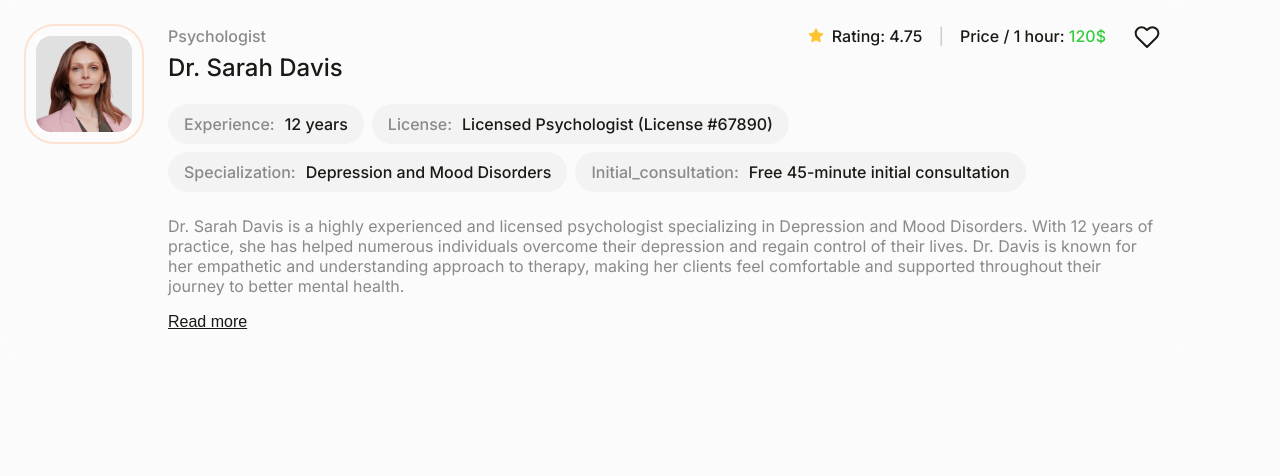
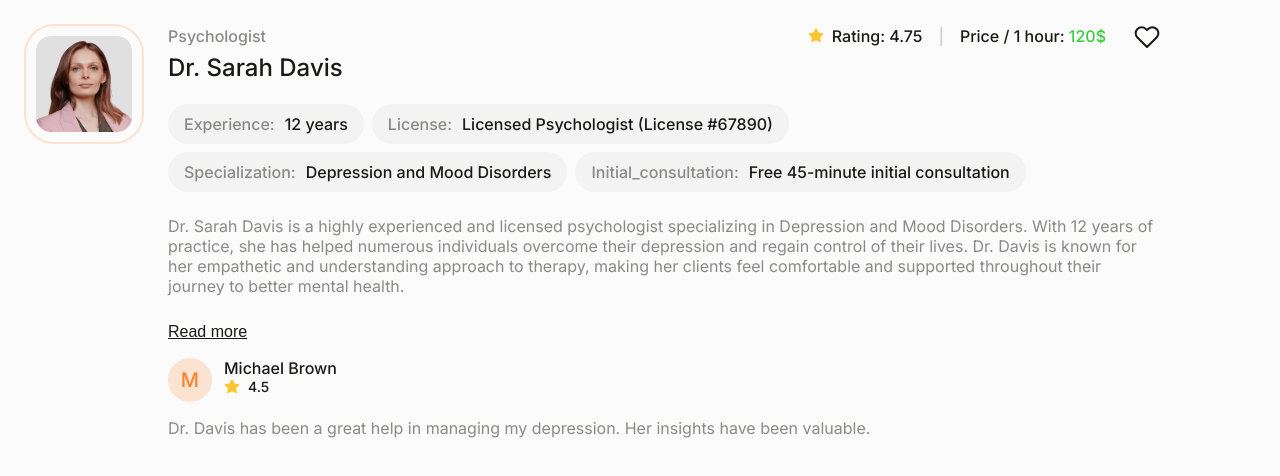
Before and after one commit to IrinaV1/psychology-marketplace, a Next.js app: page /psychologists in a window 1280 px wide. Shown: the top 476 px of the page. Built offline with nearby package versions, Linux system fonts and the light colour scheme.

Commit message:
add review card and reviews list

```diff
--- a/components/Card/Card.tsx
+++ b/components/Card/Card.tsx
@@ -2,7 +2,13 @@
 
 import Image from 'next/image';
 import css from './Card.module.css';
+import { useState } from 'react';
+import ReviewList from '../ReviewList/ReviewList';
+
 export default function Card() {
+  const [] = useState(false);
+  const handleClick = () => {};
+
   return (
     <div className={css.cardContainer}>
       <div className={css.containerAvatar}>
@@ -63,6 +69,7 @@ export default function Card() {
         <button className={css.readMoreBtn} type="button">
           Read more
         </button>
+        <ReviewList />
       </div>
       <div className={css.cardMeta}>
         <div className={css.cardStats}>
--- /dev/null
+++ b/components/ReviewCard/ReviewCard.module.css
@@ -0,0 +1,48 @@
+.containerReviewCard {
+  width: 100%;
+  display: flex;
+  flex-direction: column;
+  justify-content: flex-start;
+  gap: 16px;
+}
+.wrapperReviewInfo {
+  display: flex;
+  gap: 12px;
+}
+.reviewUserImage {
+  display: flex;
+  justify-content: center;
+  align-items: center;
+  gap: 4px;
+  width: 44px;
+  height: 44px;
+  border-radius: 100px;
+  background-color: rgba(252, 131, 44, 0.2);
+}
+.userImg {
+  font-weight: 500;
+  font-size: 20px;
+  line-height: 1;
+  color: #fc832c;
+}
+.userName {
+  font-weight: 500;
+  font-size: 16px;
+  line-height: 1.25;
+  color: #191a15;
+}
+.rating {
+  display: flex;
+  justify-content: flex-start;
+  align-items: center;
+  gap: 8px;
+}
+.ratingIcon {
+  fill: #ffc531;
+}
+.ratingNum {
+  font-weight: 500;
+  font-size: 14px;
+  line-height: 1.28571;
+  color: #191a15;
+}
--- /dev/null
+++ b/components/ReviewCard/ReviewCard.tsx
@@ -0,0 +1,28 @@
+import css from './ReviewCard.module.css';
+
+export function ReviewCard() {
+  return (
+    <li className={css.containerReviewCard}>
+      <div className={css.wrapperReviewInfo}>
+        <div className={css.reviewUserImage}>
+          <p className={css.userImg}>M</p>
+        </div>
+        <div className={css.reviewUserInfo}>
+          <h3 className={css.userName}>Michael Brown</h3>
+          <div className={css.rating}>
+            <svg className={css.ratingIcon} width="16" height="16">
+              <use href="/icons.svg#icon-star" />
+            </svg>
+            <span className={css.ratingNum}>4.5</span>
+          </div>
+        </div>
+      </div>
+      <div className={css.wrapperReviewDescription}>
+        <p>
+          Dr. Davis has been a great help in managing my depression. Her
+          insights have been valuable.
+        </p>
+      </div>
+    </li>
+  );
+}
--- /dev/null
+++ b/components/ReviewList/ReviewList.module.css
@@ -0,0 +1,3 @@
+.reviewList {
+  max-width: 758px;
+}
--- /dev/null
+++ b/components/ReviewList/ReviewList.tsx
@@ -0,0 +1,14 @@
+import { ReviewCard } from '../ReviewCard/ReviewCard';
+import css from './ReviewList.module.css';
+
+export default function ReviewList() {
+  return (
+    <ul className={css.reviewList}>
+      {/* {reviews.map(review => ( */}
+      <ReviewCard
+      //   key={review.id}
+      />
+      {/* ))} */}
+    </ul>
+  );
+}
```
